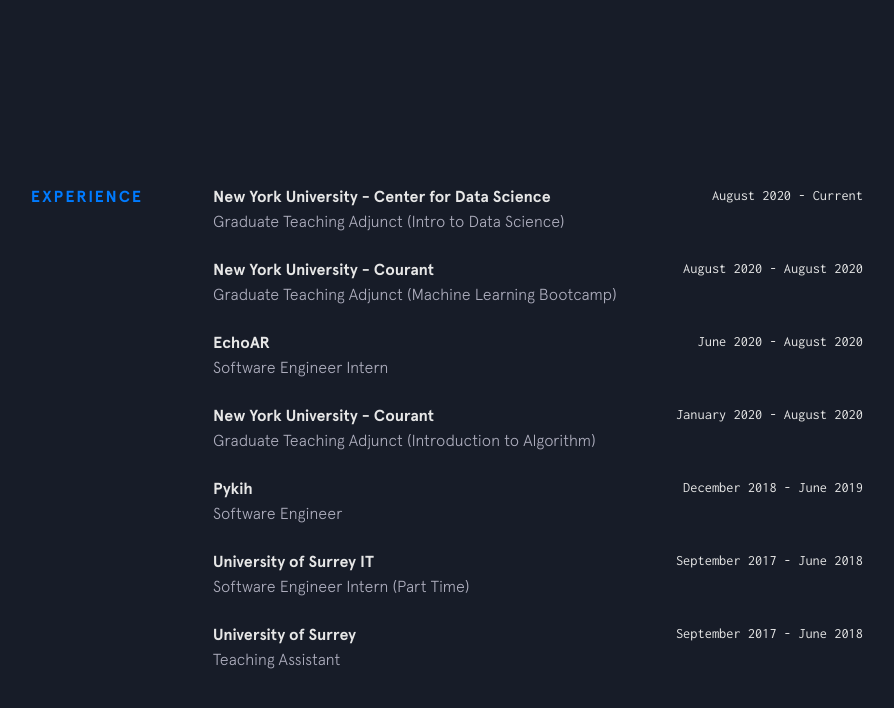
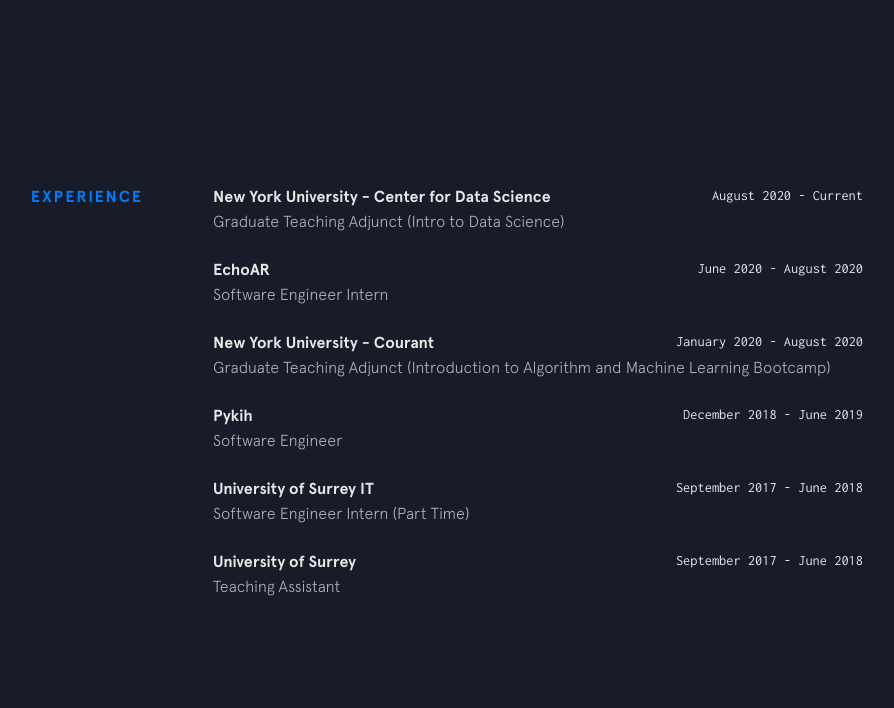
Before and after one commit to mohitnihalani/mohitnihalani.github.io, a Jekyll site: the page built from index.html, in a window 1280 px wide and 900 px high, scrolled down 2550 px, cut to the strip 0-774 px from the top of the window. Shown: the top 708 px of the strip, without its empty margins (237-1131 px from the left). Built offline with Jekyll 4.4.1, drawn with Linux system fonts in a browser that asks for light colours; nearby versions of some CDN libraries.

Commit message:
Updated Exp.

```diff
--- a/_data/experience.yml
+++ b/_data/experience.yml
@@ -2,11 +2,6 @@
   url: https://cds.nyu.edu/
   time: August 2020 - Current
   position: Graduate Teaching Adjunct (Intro to Data Science)
-
-- company: New York University - Courant
-  url: https://cs.nyu.edu/
-  time: August 2020 - August 2020
-  position: Graduate Teaching Adjunct (Machine Learning Bootcamp)
 
 - company: EchoAR
   url: https://www.echoar.xyz/
@@ -16,7 +11,7 @@
 - company: New York University - Courant
   url: https://cs.nyu.edu/
   time: January 2020 - August 2020
-  position: Graduate Teaching Adjunct (Introduction to Algorithm)
+  position: Graduate Teaching Adjunct (Introduction to Algorithm and Machine Learning Bootcamp)
 
 - company: Pykih
   url: https://pykih.com/
```
